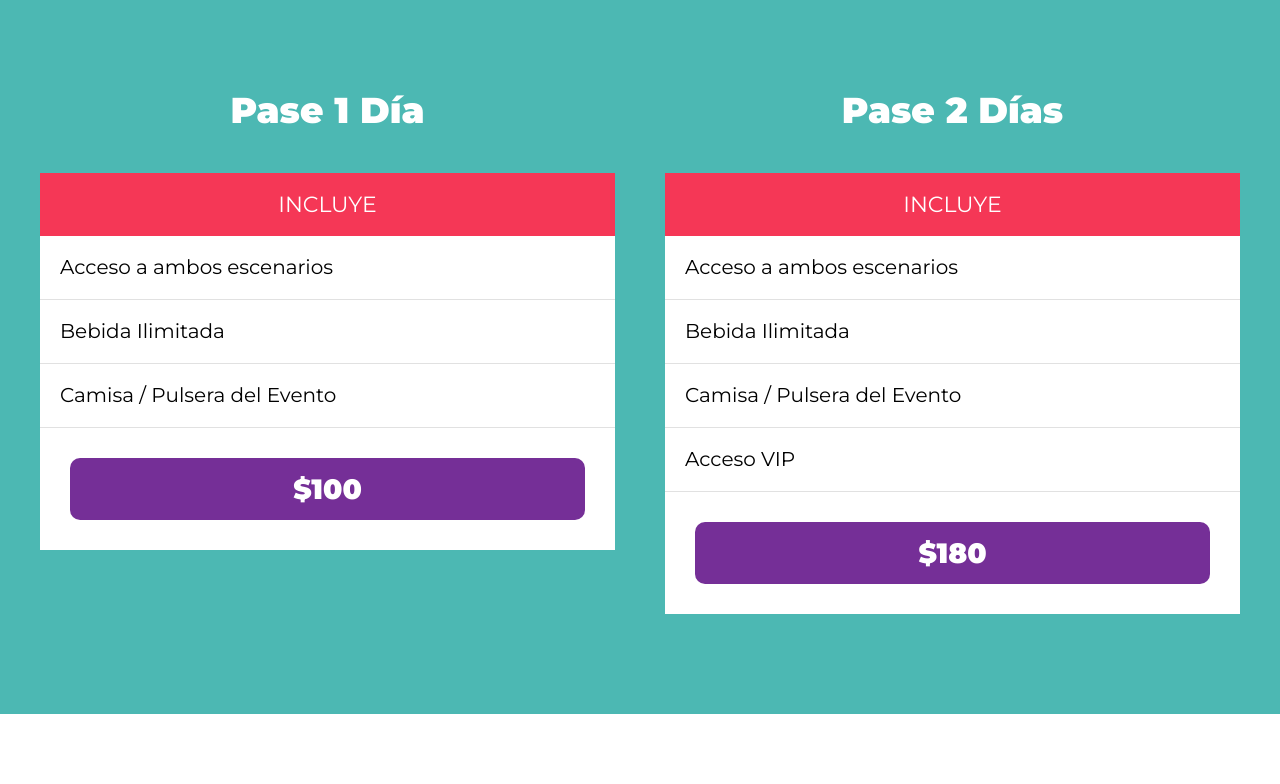
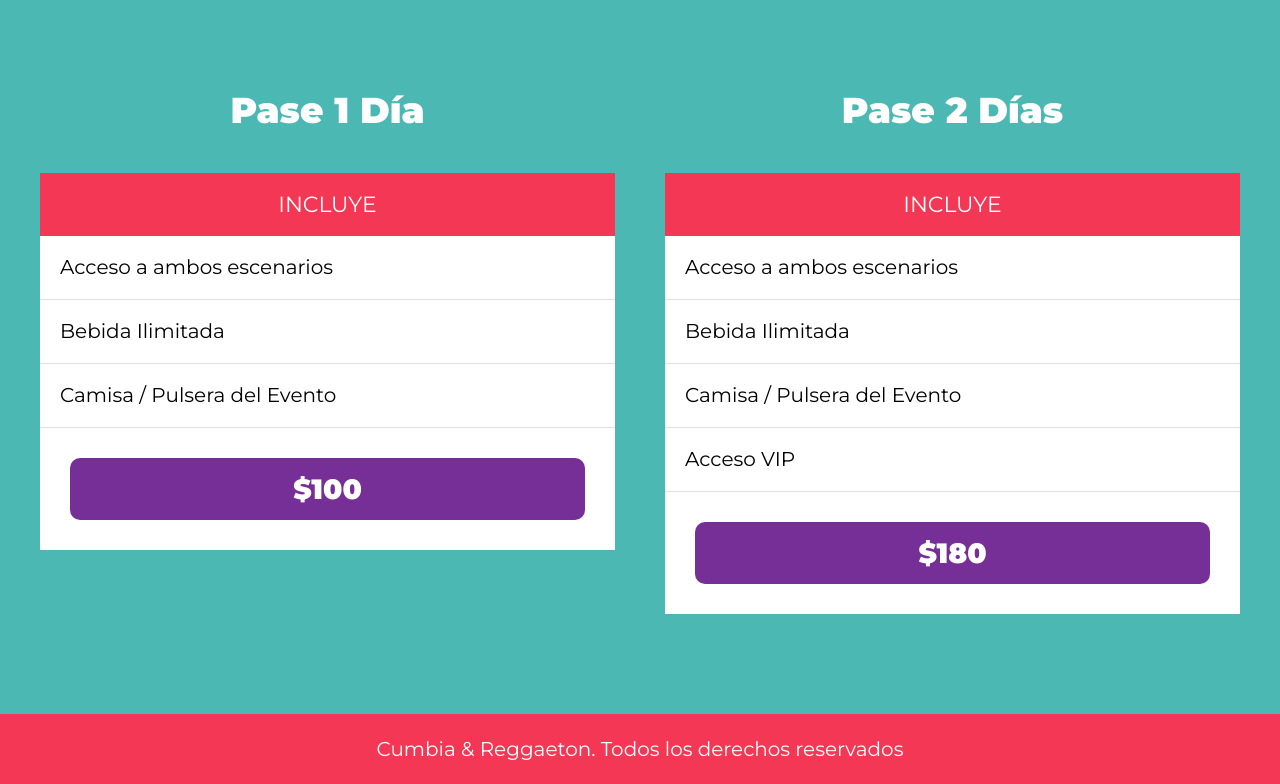
Before and after one commit to nicoconti1901/Festival2024, a website: page index.html in a window 1280 px wide. Shown: the part 3272-4056 px from the top of the page. Before the commit the page ends 3986 px from the top, so only its background shows below. Drawn offline with Linux system fonts and the light colour scheme.

Commit message:
finalizada la seccion boletos

```diff
--- a/gulpfile.js
+++ b/gulpfile.js
@@ -1,17 +1,17 @@
-import { src, dest, watch} from "gulp";
+import { src, dest, watch } from "gulp";
 import * as dartSass from "sass";
 import gulpSass from "gulp-sass";
 
 const sass = gulpSass(dartSass);
 
-export function css( done ) {
-  src('src/scss/app.scss')
-      .pipe( sass().on('error', sass.logError) )
-      .pipe( dest('build/css') )
+export function css(done) {
+  src("src/scss/app.scss", { sourcemaps: true })
+    .pipe(sass().on("error", sass.logError))
+    .pipe(dest("build/css", { sourcemaps: true }));
 
-  done()
+  done();
 }
 
 export function dev() {
-  watch('src/scss/**/*.scss', css)
+  watch("src/scss/**/*.scss", css);
 }
--- a/index.html
+++ b/index.html
@@ -159,5 +159,9 @@
         </div>
       </div>
     </section>
+    <footer class="footer">
+        <p>Cumbia & Reggaeton. Todos los derechos reservados</p>
+
+    </footer>
   </body>
 </html>
--- /dev/null
+++ b/src/scss/layout/_footer.scss
@@ -0,0 +1,12 @@
+@use "base/variables" as v;
+
+.footer {
+  background-color: v.$rosa;
+  padding: 2rem 0;
+  text-align: center;
+
+  p {
+    margin: 0;
+    color: v.$blanco;
+  }
+}
--- a/src/scss/layout/_index.scss
+++ b/src/scss/layout/_index.scss
@@ -3,3 +3,4 @@
 @forward 'festival';
 @forward 'lineup';
 @forward 'boletos';
+@forward 'footer';
```
Also changed, not shown: build/css/app.css.
